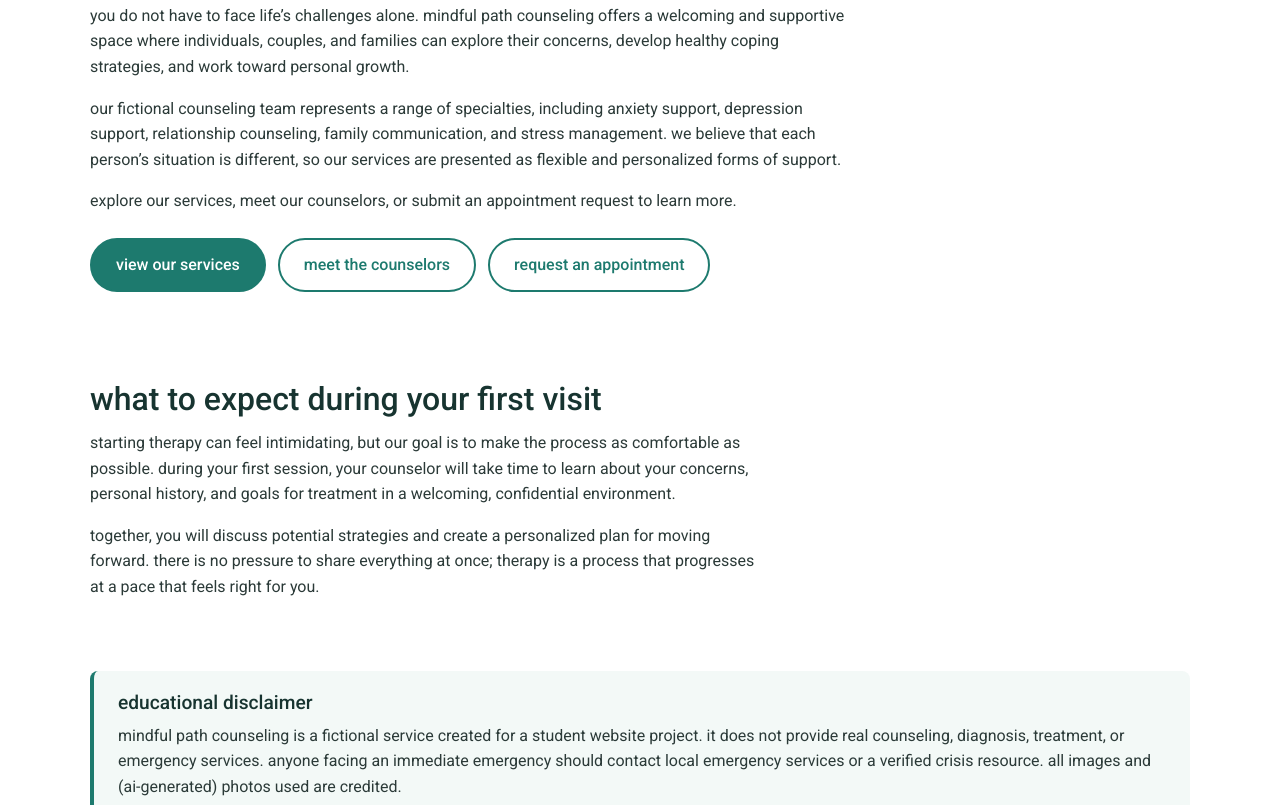
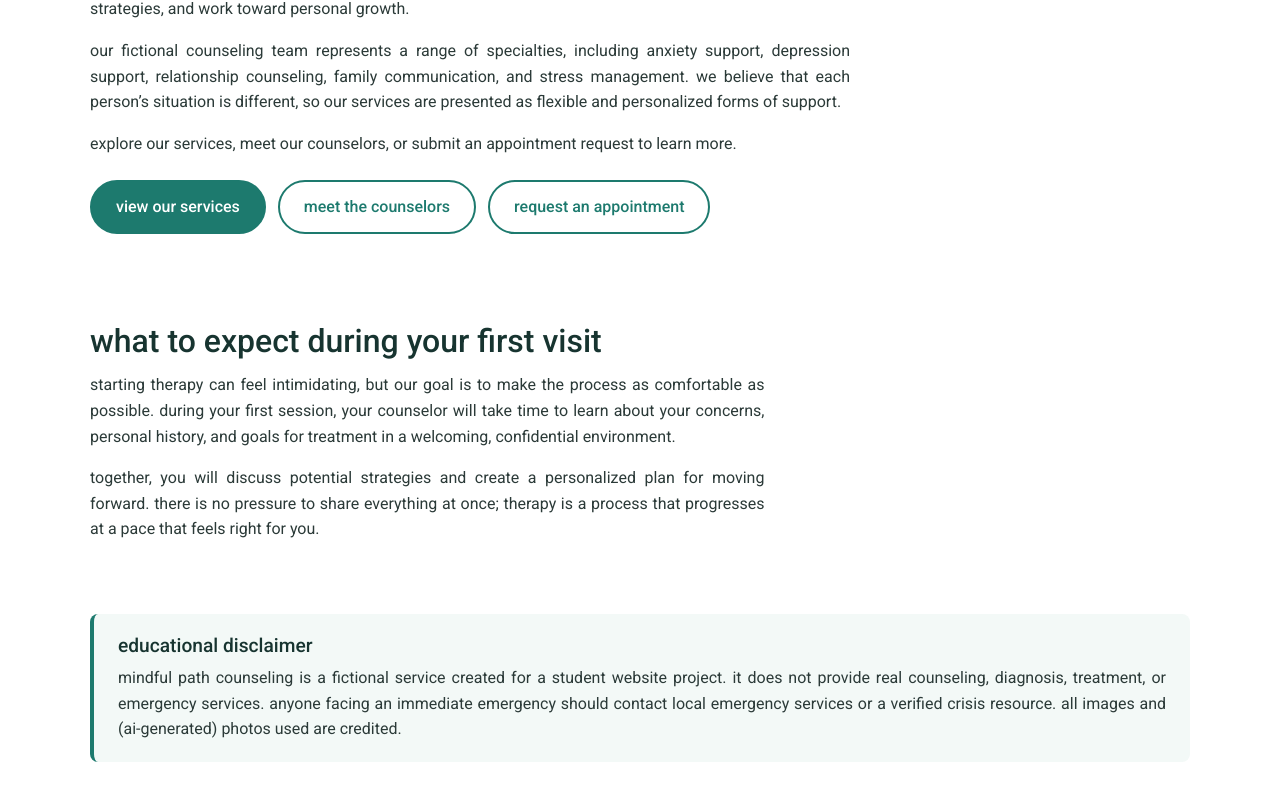
Before and after one commit to chaesungjoon/my-counseling-site, a plain HTML site: page homepage.html in a window 1280 px wide. Shown: the part 638-1443 px from the top of the page. Drawn offline with Linux system fonts and the light colour scheme.

Commit message:
testing and bug fixing

```diff
--- a/css/style.css
+++ b/css/style.css
@@ -1082,3 +1082,39 @@ textarea {
 .content-section > p.section-intro {
   max-width: none;
 }
+
+/* ----------------------------------------------------------
+   JUSTIFIED PARAGRAPHS
+   Lines stretch so both the left and right edges are even.
+   Only used on wide paragraphs: in narrow cards and on phones,
+   justified lines get large gaps between words, so those stay
+   left-aligned.
+   ---------------------------------------------------------- */
+:root {
+  --paragraph-align: justify;
+}
+
+.hero-text p,
+.content-section > p,
+.split-text p,
+.disclaimer p,
+.notice p,
+.faq-item p {
+  text-align: var(--paragraph-align);
+}
+
+/* Phones (under 600px): back to left-aligned */
+@media (max-width: 600px) {
+  :root {
+    --paragraph-align: left;
+  }
+}
+
+/* Homepage welcome: let the heading use the full width, keep paragraphs at a readable width */
+.hero-text {
+  max-width: none;
+}
+
+.hero-text p {
+  max-width: 760px;
+}
--- a/homepage.html
+++ b/homepage.html
@@ -7,6 +7,9 @@
   <meta name="viewport" content="width=device-width, initial-scale=1.0">
   <meta name="description" content="Mindful Path Counseling is a fictional counseling service created for a student website project.">
   <title>Home | Mindful Path Counseling</title>
+
+  <!-- Tab icon (favicon) -->
+  <link rel="icon" href="images/favicon.svg" type="image/svg+xml">
 
   <!-- Roboto font from Google Fonts (used for all text on the site) -->
   <link rel="preconnect" href="https://fonts.googleapis.com">
```
Also changed, not shown: about.html (+3 -0 lines), counselorinfo.html (+3 -0 lines), resources.html (+3 -0 lines), services.html (+3 -0 lines), images/favicon.svg (added).
